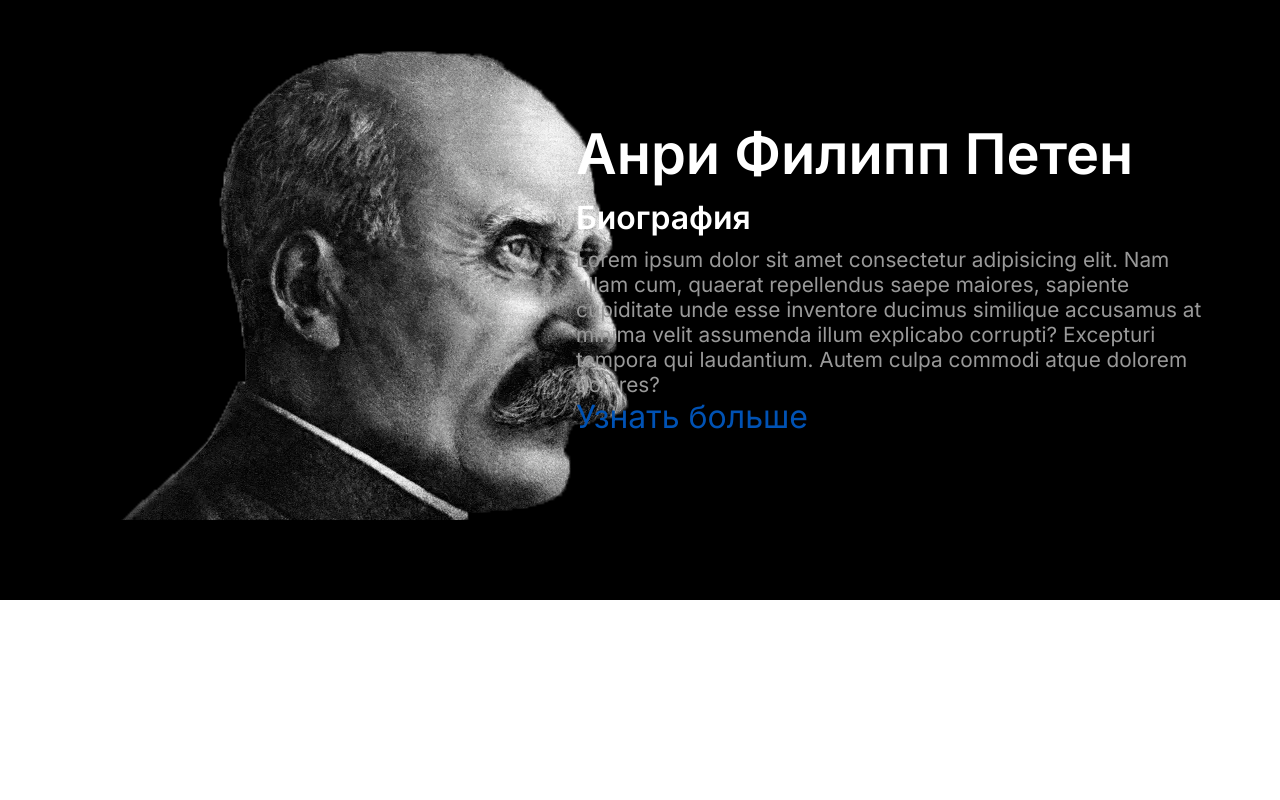
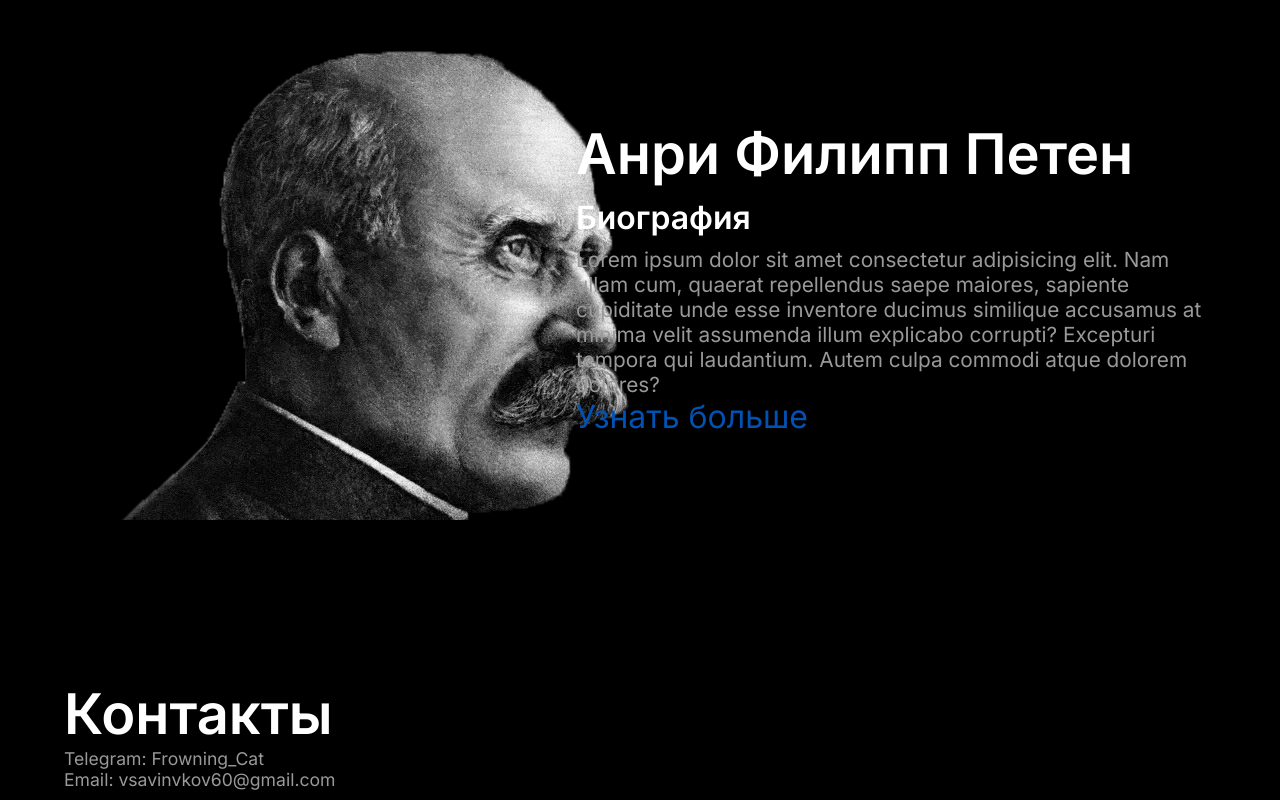
Before and after one commit to FrowningCat/history_in_personalities, a Next.js app: page / in a window 1280 px wide. Shown: the part 2239-3039 px from the top of the page. Before the commit the page ends 2839 px from the top, so only its background shows below. Built offline with nearby package versions, Linux system fonts and the light colour scheme.

Commit message:
add footer

```diff
--- a/app/globals.css
+++ b/app/globals.css
@@ -213,6 +213,22 @@ a {
 .lending__teaser__textBlock__text {
   z-index: 5;
 }
+.lending__footer {
+  margin-top: 10vh;
+  padding-bottom: 10px;
+}
+.lending__footer__title {
+  font-weight: 600;
+  font-size: 3.5rem;
+  color: white;
+}
+.lending__footer__text {
+  font-size: 1.1rem;
+}
+.lending__footer__text__telegram:hover {
+  border-bottom: 1px solid #999;
+  box-sizing: border-box;
+}
 
 .error {
   display: grid;
--- a/app/globals.scss
+++ b/app/globals.scss
@@ -17,6 +17,7 @@ $errorFontFamily: 'Monoton';
 
 $mainWeightText: 600;
 $mainSizeText: 1.3rem;
+$footerSizeText: 1.1rem;
 
 $headerWeight: 600;
 $headerSize: 1.4rem;
@@ -250,6 +251,22 @@ a {
             }
         }
     }
+    &__footer {
+        margin-top: 10vh;
+        padding-bottom: 10px;
+        &__title {
+            font-weight: $titleWeight;
+            font-size: $titleSizeAdditionally;
+            color: $headerTextColor;
+        }
+        &__text {
+            font-size: $footerSizeText;
+            &__telegram:hover {
+                border-bottom: 1px solid $mainTextColor;
+                box-sizing: border-box;
+            }
+        }
+    }
 }
 
 .error {
--- a/app/page.tsx
+++ b/app/page.tsx
@@ -153,7 +153,19 @@ export default function Home() {
                     </div>
                 </div>
             </div>
-            <footer className="landing__footer"></footer>
+            <footer className="lending__footer">
+                <div className="lending__footer__title">Контакты</div>
+                <div className="lending__footer__text">
+                    Telegram:{' '}
+                    <Link
+                        href="https://t.me/Frowning_Cat"
+                        className="lending__footer__text__telegram link"
+                    >
+                        Frowning_Cat
+                    </Link>
+                    <div>Email: vsavinvkov60@gmail.com</div>
+                </div>
+            </footer>
         </div>
     );
 }
```
Also changed, not shown: 1 other file (tests, documents, lock files or other folders).
